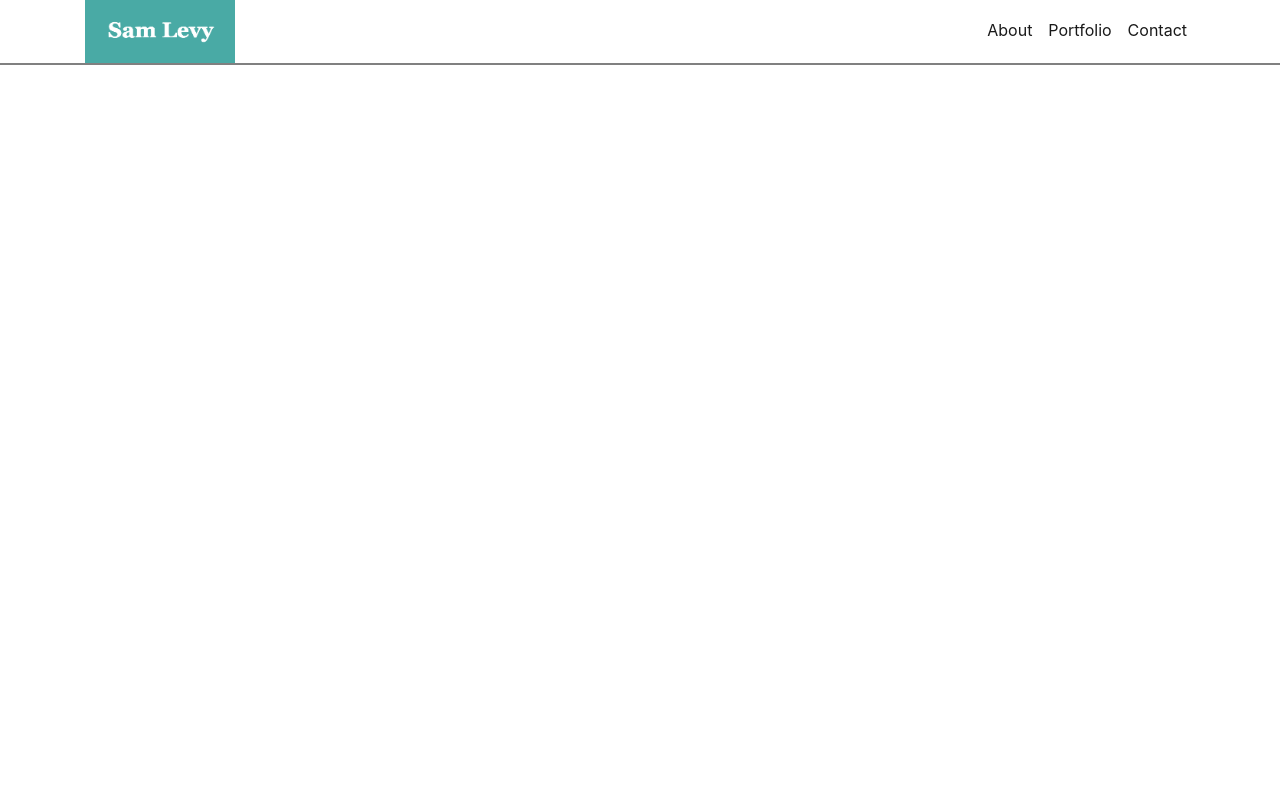
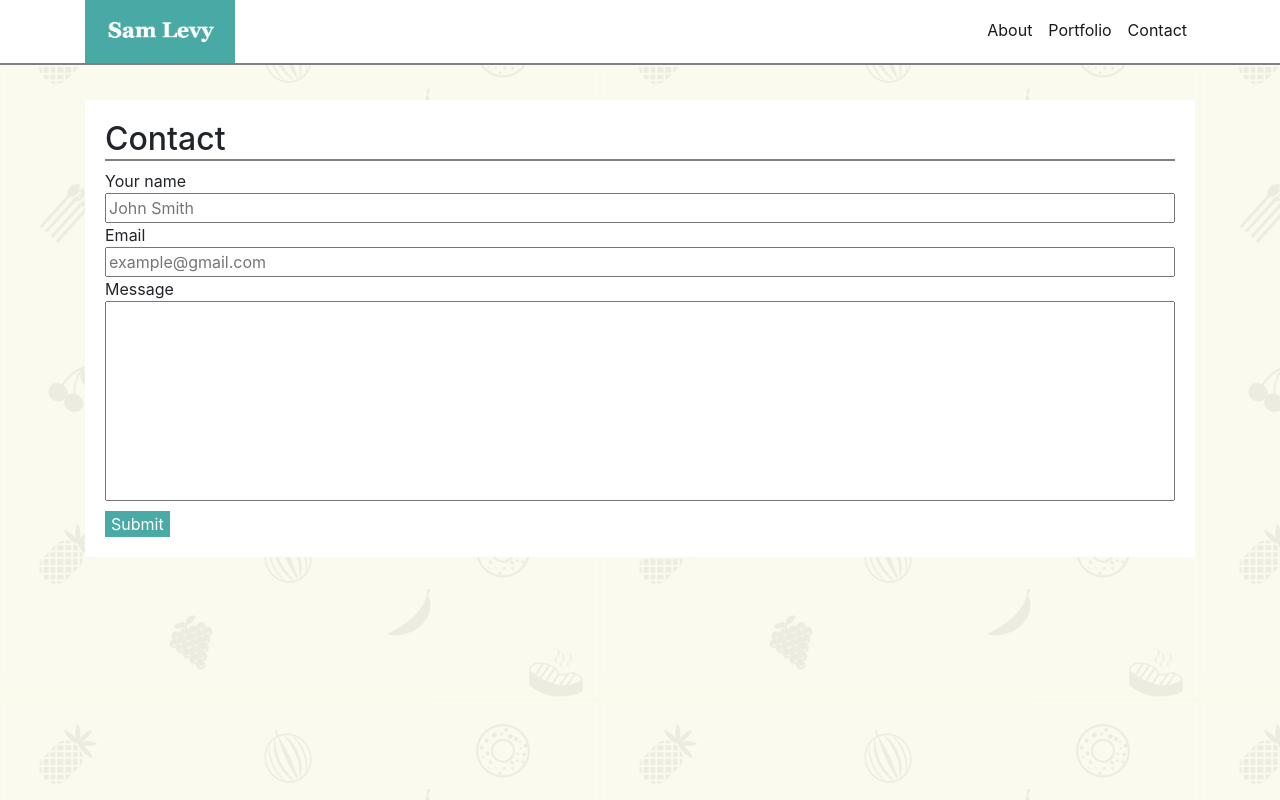
Before and after one commit to Slevy239/Bootstrap-Portfolio, a plain HTML site: page contact.html in a window 1280 px wide. Drawn offline with nearby package versions, Linux system fonts and the light colour scheme.

Commit message:
finished contact

```diff
--- a/Assets/CSS/style.css
+++ b/Assets/CSS/style.css
@@ -1,5 +1,5 @@
 body {
-    background: url(../Bootstrap-Portfolio/restaurant_icons.png)
+    background: url(../images/restaurant_icons.png)
 }
 
 #logo {
@@ -39,6 +39,22 @@ img {
     padding: 0 25px 5px 0;
 }
 
+#input {
+    width: 100%;
+}
+
+#message {
+    width: 100%;
+    height: 200px;
+}
+
+button {
+    background: #4aaaa5;
+    color: white;
+    border: none;
+    margin-top: 10px;
+}
+
 footer.footer.mt-auto.py-3 {
     background-color: #666666;
     color: white;
--- a/contact.html
+++ b/contact.html
@@ -31,5 +31,20 @@
     </div>
   </header>
 
+    <div class="container">
+        <div class="contentwrap">
+            <h2>Contact</h2>
+            <a>Your name</a>
+            <input type="text" id="input" placeholder="John Smith">
+            <a>Email</a>
+            <input type="text" id="input" placeholder="example@gmail.com">
+            <a>Message</a>
+            <input type="text" id="message">
+            <br>
+            <button>Submit</button>
+
+        </div>
+    </div>
+
 </body>
 </html>
```
Also changed, not shown: portfolio.html (+9 -5 lines).
